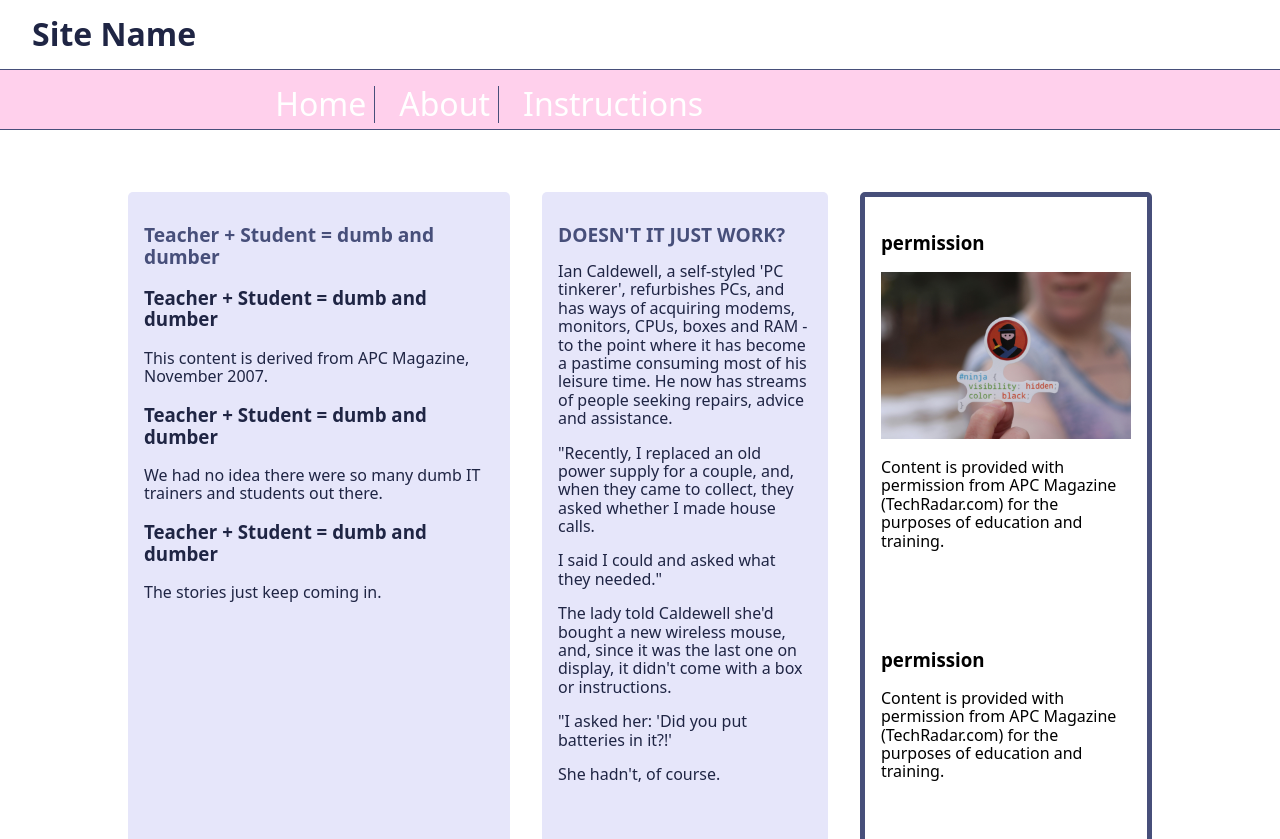
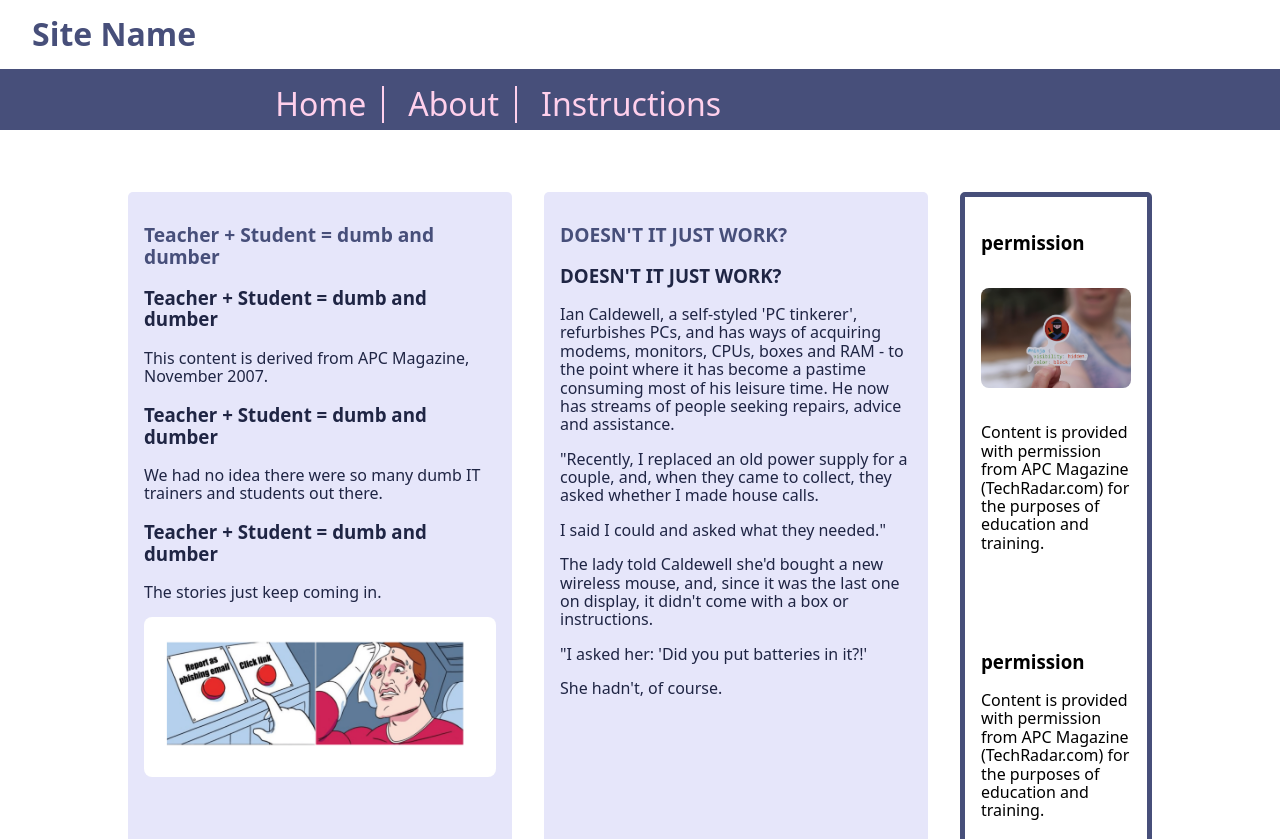
Before and after one commit to 20055662/WebTech-Portfolio-JiapingHuang, a plain HTML site: page phase-3/index.html in a window 1280 px wide. Shown: the top 839 px of the page. Drawn offline with Linux system fonts and the light colour scheme.

Commit message:
refactor: fix theme color and img position

```diff
--- a/assets/css/style.css
+++ b/assets/css/style.css
@@ -9,13 +9,12 @@
     align-items: center;
     padding: 1rem 2rem;
     border-bottom: 1px solid #474F7A ;
-    background-color: #FFD0EC;
-    color:#1F2544;
+    background-color: #474F7A;
 }
 
 #main-header h1 {
     margin: 0;
-    color:#1F2544;
+    color:#FFD0EC;
 }
 
 .header-menu{
@@ -30,7 +29,7 @@
 }
 
 #header-nav a{
-    color:#FFFFFF;
+    color:#FFD0EC ;
     text-decoration: none;
     display: block;
     font-size: 2rem;
@@ -64,23 +63,36 @@ article h2 {
     color: #474F7A ;
 }
 
+article img{
+    max-width: 100%;
+    height: auto;
+    border-radius: 8px;
+    display:block;
+}
+
+
 aside {
     display: none;
 
 }
-
+aside img{
+    max-width: 100%;
+    height: auto;
+    border-radius: 8px;
+    margin: 1rem 0;
+}
 
 #main-footer {
     padding: 1rem;
     text-align: center;
-    background-color: #FFD0EC;
-    color: #1F2544;
+    background-color: #474F7A;;
+    color: #FFD0EC;
 }
 
 #footer-nav {
     display: flex;
     justify-content: center;
-    background-color: #FFD0EC;
+    background-color: #474F7A;;
 }
 
 #footer-nav ul {
@@ -99,7 +111,7 @@ aside {
 }
 
 #footer-nav a{
-    color: #1F2544;
+    color: #FFD0EC;
     text-decoration: none;
     padding: 0.5rem 1rem;
     transition: background 0.3s ease, color 0.3s ease;
@@ -129,6 +141,11 @@ aside {
 
     }
 
+    #main-header h1 {
+    margin: 0;
+    color:#474F7A;
+}
+
     .header-menu{
         display: none;
         color:#1F2544
@@ -142,8 +159,6 @@ aside {
         right: 0;
         padding: 1rem 2rem;
         border-bottom: 1px solid #474F7A ;
-        background-color: #FFD0EC;
-        color:#FFFFFF;
         z-index: 999;
         height: 60px;
     }
@@ -157,8 +172,8 @@ aside {
     }
 
     #header-nav ul li {
-        border-right: 1px solid #474F7A ;
-        padding-right: 0.5rem;
+        border-right: 2px solid #FFD0EC;
+        padding-right: 1rem;
     }
 
     #header-nav ul li:last-child {
@@ -237,7 +252,7 @@ aside {
     #main-footer p{
         grid-column: 2;
         padding-top: 1rem;
-        color:#1F2544;
+        color:#FFD0EC;
     }
 
     #footer-nav ul {
--- a/phase-3/index.html
+++ b/phase-3/index.html
@@ -37,6 +37,7 @@
                         <h3>Teacher + Student = dumb and dumber</h3>
                         <p>The stories just keep coming in.</p>
                     </section>
+                    <img src="../assets/img/error-joke.jpeg" alt="Funny error joke">
                 </section>
             </article>
             <article>
@@ -44,6 +45,7 @@
                 <h2>DOESN'T IT JUST WORK?</h2>
                  </header>
               <section>
+                <h3>DOESN'T IT JUST WORK?</h3>
                 <p>Ian Caldewell, a self-styled 'PC tinkerer', refurbishes PCs, and has ways of
                 acquiring modems, monitors, CPUs, boxes and RAM - to the point where it has
                 become a pastime consuming most of his leisure time. He now has streams of
@@ -77,6 +79,7 @@
                         <p>End result: assignment rejected, students counselled and more care taken when cutting
                         and pasting to cover assignment work.</p>
                     </section>
+                    <img src="../assets/img/my-story.jpg" alt="My story">
                 </section>
             </article>
 
@@ -85,6 +88,7 @@
                  <h2>MAKE MY DAY, PC</h2>
               </header>
                       <section>
+                        <h3>MAKE MY DAY, PC</h3>
                         <p>Chris Aitken, a designer and programmer from Camden, NSW, believes his story
                         proves that tech support is one of the most stressful jobs on earth. He recalls
                         working for a small internet provider in the late '90s, when one of the customers
@@ -123,7 +127,7 @@ the laptop to IE7. I logged off and asked her to log on with her account to tryI
                         <p>'What is that?' she asked when the IE7 install process asked whether phishing
 should be turned on. After I explained it, she told me that she was about to
 present a talk on internet security."</p>
-                    <img src="../assets/img/programming-joke.jpeg" width="350px">
+                    <img src="../assets/img/programming-joke.jpeg" alt="Programming humor joke">
                     </section>
                 </section>
             </article>
@@ -174,7 +178,7 @@ shaking the heck out of the machine. So much for teaching people to handle their
                     <header>
                         <h3>permission</h3>
                     </header>
-                    <img src="../assets/img/html-css-joke.jpeg" width="250px">
+                    <img src="../assets/img/html-css-joke.jpeg" alt="html and css programming joke">
                     <p>Content is provided with permission from APC Magazine (TechRadar.com) for the
 purposes of education and training. </p>
                 </section>
```
